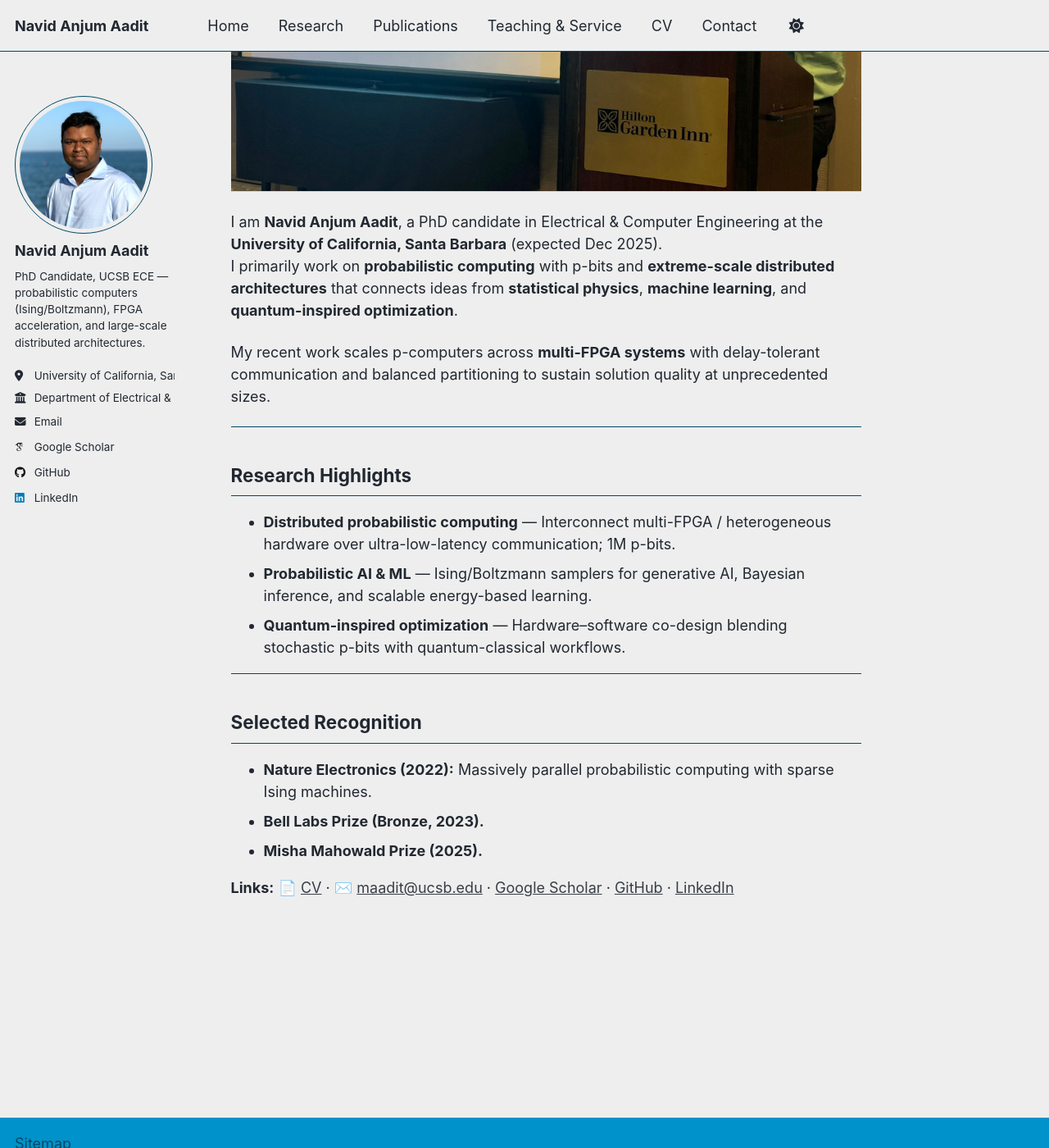
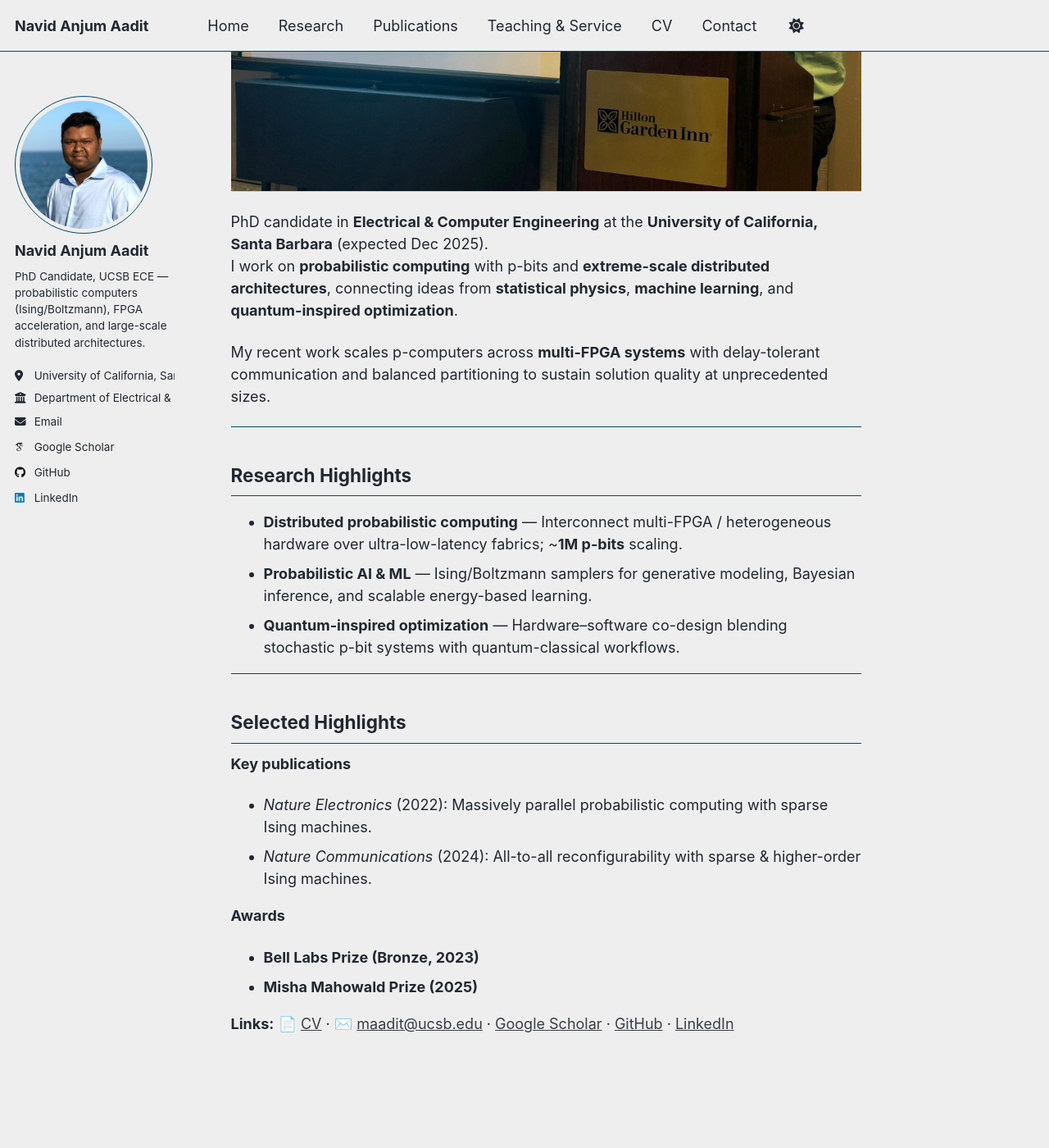
Before and after one commit to navidaadit/navidaadit.github.io, a Jekyll site: the page built from _pages/about.md, in a window 1280 px wide and 1400 px high, scrolled down 331 px. Shown: the whole window at 82% size. Built offline with Jekyll 4.4.1, drawn with Linux system fonts in a browser that asks for light colours; some web fonts are replaced; a script that is not in the unit is left out.

Commit message:
Update about.md

```diff
--- a/_pages/about.md
+++ b/_pages/about.md
@@ -5,29 +5,31 @@ title: ""
 author_profile: true
 ---
 
-<!-- HERO as a normal image (no cropping). It will live entirely in the right column. -->
-<img src="/images/hero.jpeg"
-     alt="Navid Aadit giving a talk"
-     class="hero-img" />
+<!-- HERO as a normal image (no cropping). Lives entirely in the right column. -->
+<img src="/images/hero.jpeg" alt="Navid Aadit giving a talk" class="hero-img" />
 
-I am **Navid Anjum Aadit**, a PhD candidate in Electrical & Computer Engineering at the **University of California, Santa Barbara** (expected Dec 2025).
-I primarily work on **probabilistic computing** with p-bits and **extreme-scale distributed architectures** that connects ideas from **statistical physics**, **machine learning**, and **quantum-inspired optimization**.
+PhD candidate in **Electrical & Computer Engineering** at the **University of California, Santa Barbara** (expected Dec 2025).
+I work on **probabilistic computing** with p-bits and **extreme-scale distributed architectures**, connecting ideas from **statistical physics**, **machine learning**, and **quantum-inspired optimization**.
 
 My recent work scales p-computers across **multi-FPGA systems** with delay-tolerant communication and balanced partitioning to sustain solution quality at unprecedented sizes.
 
 ---
 
 ## Research Highlights
-- **Distributed probabilistic computing** — Interconnect multi-FPGA / heterogeneous hardware over ultra-low-latency communication; 1M p-bits.
-- **Probabilistic AI & ML** — Ising/Boltzmann samplers for generative AI, Bayesian inference, and scalable energy-based learning.
-- **Quantum-inspired optimization** — Hardware–software co-design blending stochastic p-bits with quantum-classical workflows.
+- **Distributed probabilistic computing** — Interconnect multi-FPGA / heterogeneous hardware over ultra-low-latency fabrics; ~**1M p-bits** scaling.
+- **Probabilistic AI & ML** — Ising/Boltzmann samplers for generative modeling, Bayesian inference, and scalable energy-based learning.
+- **Quantum-inspired optimization** — Hardware–software co-design blending stochastic p-bit systems with quantum-classical workflows.
 
 ---
 
-## Selected Recognition
-- **Nature Electronics (2022):** Massively parallel probabilistic computing with sparse Ising machines.
-- **Bell Labs Prize (Bronze, 2023).**
-- **Misha Mahowald Prize (2025).**
+## Selected Highlights
+**Key publications**
+- *Nature Electronics* (2022): Massively parallel probabilistic computing with sparse Ising machines.
+- *Nature Communications* (2024): All-to-all reconfigurability with sparse & higher-order Ising machines.
+
+**Awards**
+- **Bell Labs Prize (Bronze, 2023)**
+- **Misha Mahowald Prize (2025)**
 
 **Links:** 📄 [CV](/files/Aadit_CV_Fall2025.pdf) · ✉️ [maadit@ucsb.edu](mailto:maadit@ucsb.edu) ·
 [Google Scholar](https://scholar.google.com/citations?user=KXA0nl4AAAAJ&hl=en) ·
```
